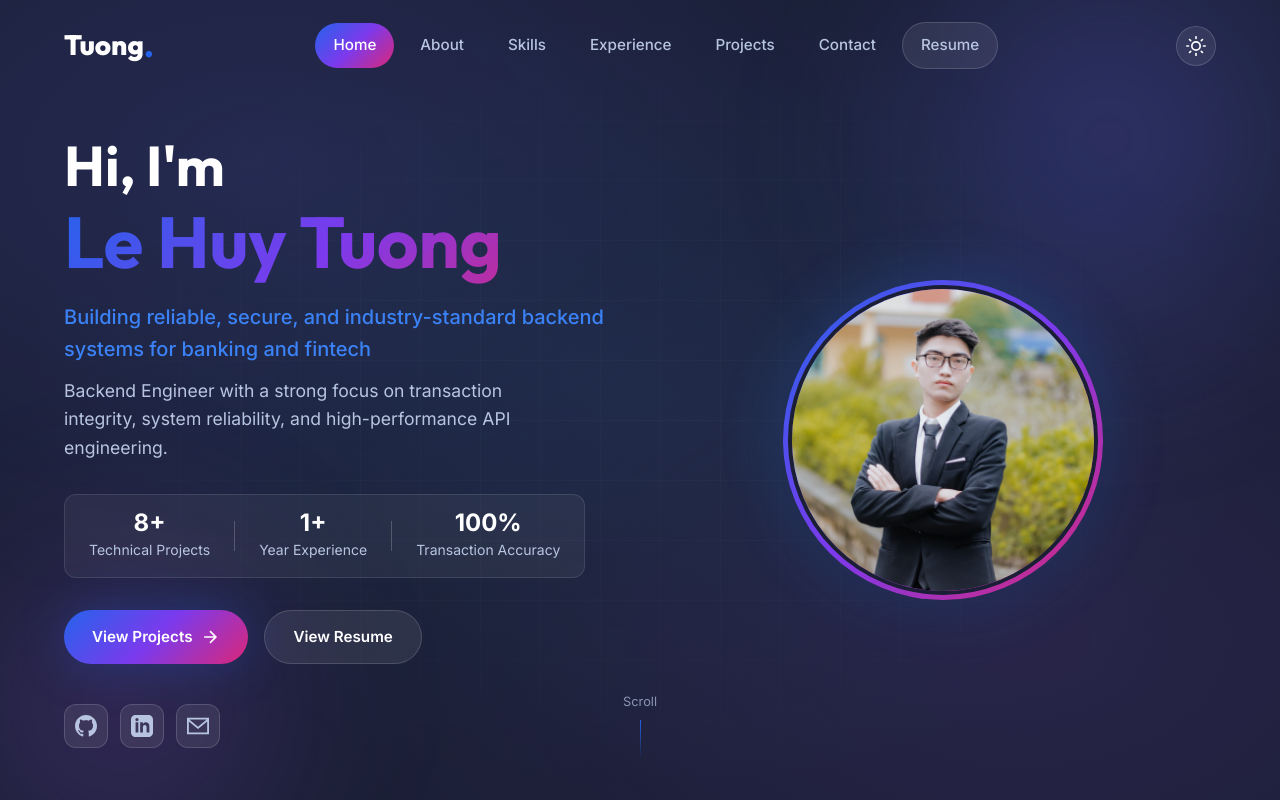
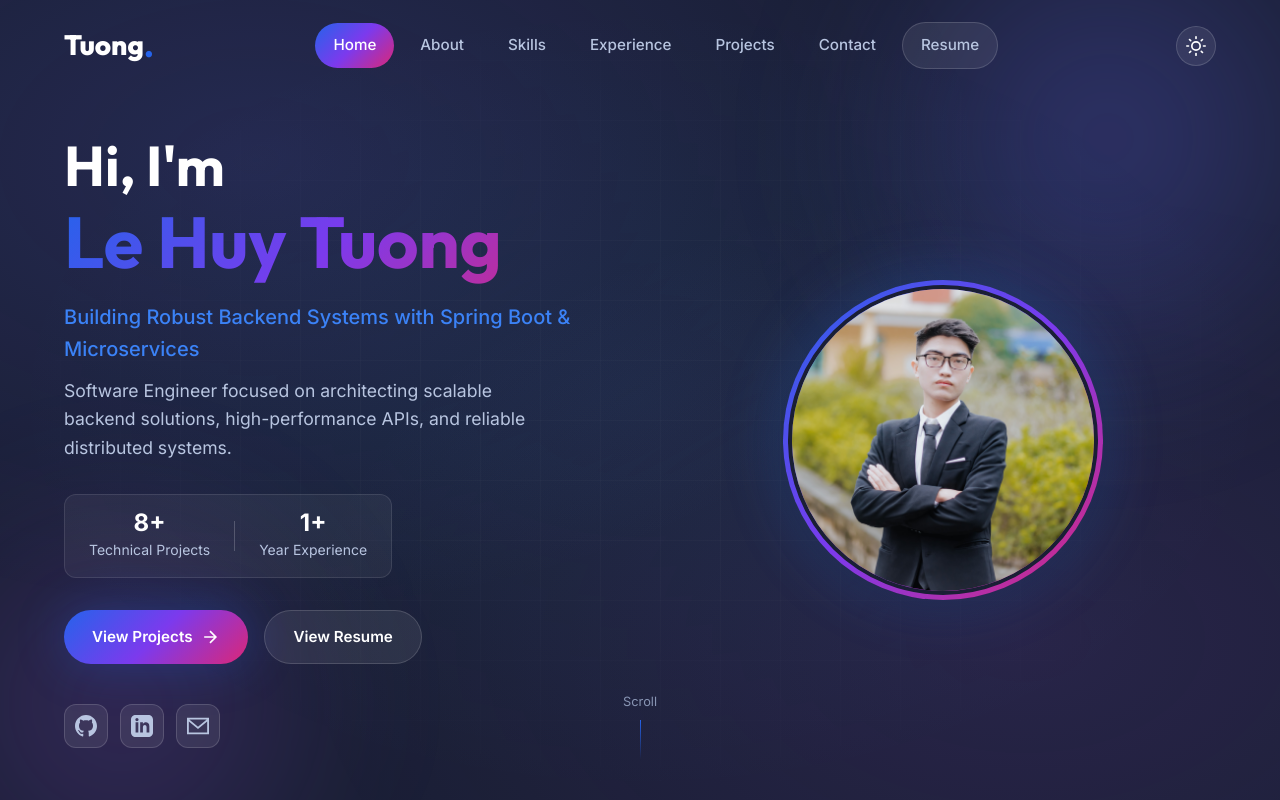
Before and after one commit to LeHuyTuong/portfolio, a React (Vite) app: page / in a window 1280 px wide. Shown: the top 800 px of the page. Built offline with nearby package versions, Linux system fonts and the light colour scheme.

Commit message:
feat: update professional title, tagline, and S-Platform project details

```diff
--- a/src/components/Hero.jsx
+++ b/src/components/Hero.jsx
@@ -34,11 +34,6 @@ const Hero = () => {
                         <div className="stat-item">
                             <span className="stat-number">{stats.companies}</span>
                             <span className="stat-label">{stats.labels.companies}</span>
-                        </div>
-                        <div className="stat-divider"></div>
-                        <div className="stat-item">
-                            <span className="stat-number">{stats.reliability}</span>
-                            <span className="stat-label">{stats.labels.total}</span>
                         </div>
                     </div>
 
--- a/src/data/portfolioData.js
+++ b/src/data/portfolioData.js
@@ -3,9 +3,9 @@
 
 export const personalInfo = {
   name: "Le Huy Tuong",
-  title: "Backend Engineer | Java & Spring Boot",
-  tagline: "Building reliable, secure, and industry-standard backend systems for banking and fintech",
-  subtitle: "Backend Engineer with a strong focus on transaction integrity, system reliability, and high-performance API engineering.",
+  title: "Software Engineer",
+  tagline: "Building Robust Backend Systems with Spring Boot & Microservices",
+  subtitle: "Software Engineer focused on architecting scalable backend solutions, high-performance APIs, and reliable distributed systems.",
   email: "lehuytuong2005@gmail.com",
   phone: "0372728768",
   location: "Ho Chi Minh City, Vietnam",
@@ -102,11 +102,9 @@ export const skills = {
 export const stats = {
   javaProjects: "8+",
   companies: "1+",
-  reliability: "100%",
   labels: {
     java: "Technical Projects",
-    companies: "Year Experience",
-    total: "Transaction Accuracy"
+    companies: "Year Experience"
   }
 };
 
@@ -190,7 +188,7 @@ export const projects = [
     categoryLabel: "⚙️ Distributed System",
     title: "S-Platform Engine",
     displayName: "Distributed Media Processing Platform",
-    role: "Lead Architect",
+    role: "Solo Developer",
     period: "2026",
     problem: "Orchestrating high-latency media processing tasks across multiple nodes while ensuring absolute data consistency and system reliability.",
     solution: "Architected a 'Micro-monolith' system using the Transactional Outbox pattern and Distributed Lease Management for reliable job execution.",
@@ -204,7 +202,7 @@ export const projects = [
       "Integrated encrypted Service Account management for secure multi-user Google Drive and Telegram bot integrations.",
       "Optimized real-time log streaming and job state transitions, achieving zero data loss during node failures."
     ],
-    technologies: ["Java 17", "Spring Boot 3", "React 19", "MySQL", "Redis", "Docker", "Framer Motion"],
+    technologies: ["Java 17", "Spring Boot 3", "React 19", "MySQL", "Redis", "Docker", "Framer Motion", "ChatGPT", "Cursor Prompting"],
     github: "https://github.com/LeHuyTuong/S-Platform-Engine",
     demo: null,
     featured: true
```
